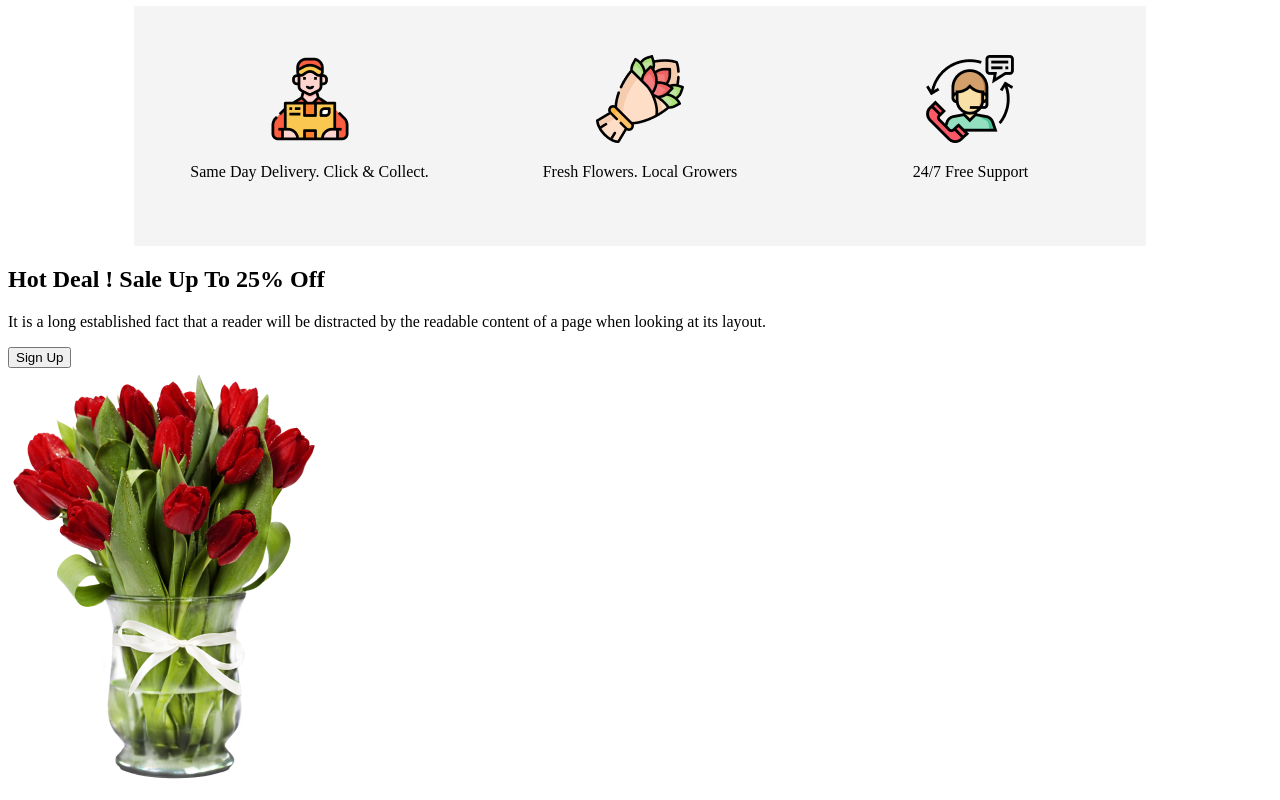
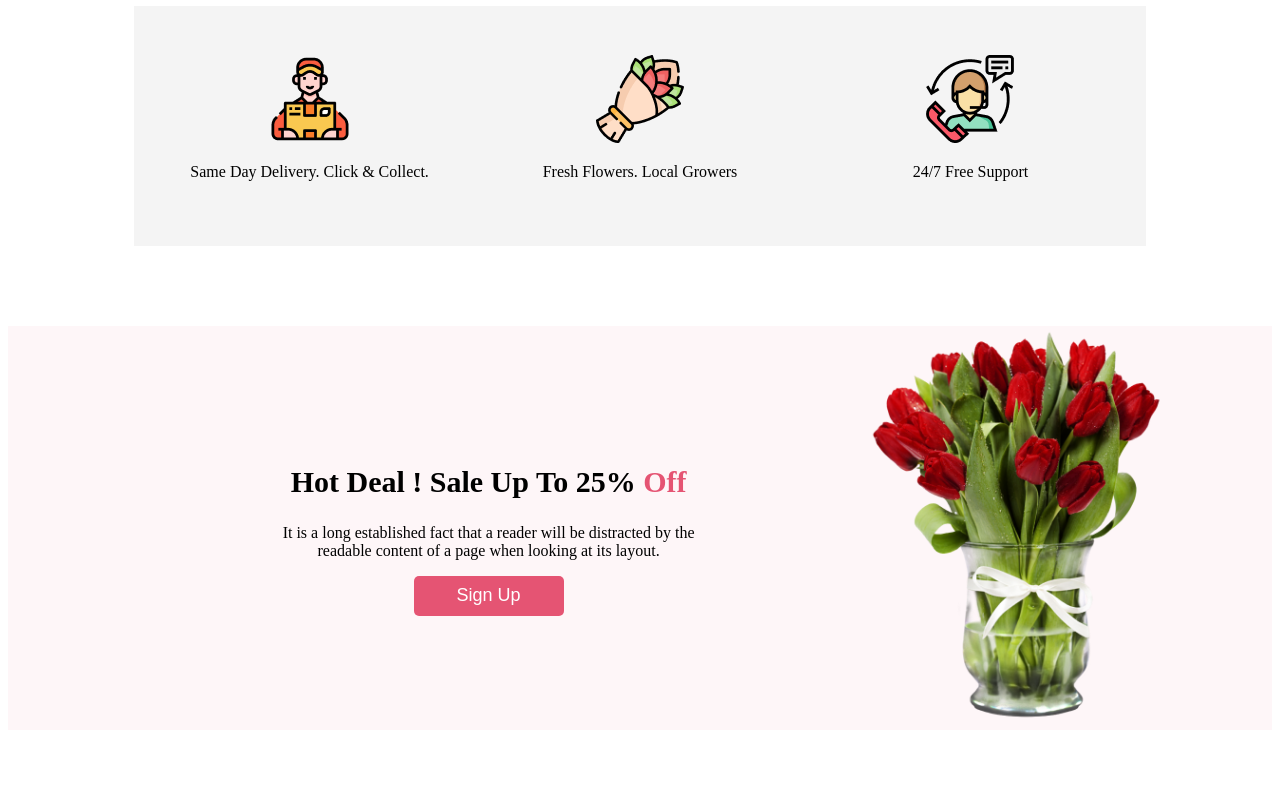
Before and after one commit to Shahin270/responsive-challenge-practise, a plain HTML site: page index.html in a window 1280 px wide. Shown: the part 1744-2544 px from the top of the page. After the commit the page ends 2482 px from the top, so only its background shows below. Drawn offline with Linux system fonts and the light colour scheme.

Commit message:
discount box added

```diff
--- a/index.html
+++ b/index.html
@@ -70,16 +70,16 @@
                 <p>24/7 Free Support</p>
             </div>
         </section>
-        <section>
-            <div>
-                <h1>
-                    Hot Deal ! Sale Up To 25%<span> Off</span>
+        <section class="discount-container">
+            <div class="discount-parent">
+                <h1 class="discount-title">
+                    Hot Deal ! Sale Up To 25%<span class="discount"> Off</span>
                 </h1>
-                <p>It is a long established fact that a reader will be distracted by the readable content of a page when looking at its layout.</p>
-                <button>Sign Up</button>
+                <p class="discount-description">It is a long established fact that a reader will be distracted by the readable content of a page when looking at its layout.</p>
+                <button class="banner-button">Sign Up</button>
             </div>
             <div>
-                <img src="Flower Asset/pngwing 8.png" alt="">
+                <img class="image-pot" src="Flower Asset/pngwing 8.png" alt="">
             </div>
         </section>
 
--- a/styles/index.css
+++ b/styles/index.css
@@ -140,6 +140,39 @@ header{
     padding: 10px;
 
 }
+.discount-container{
+    display: flex;
+    align-items: center;
+    justify-content: center;
+    background-color: #fef6f8;
+    margin-top: 80px;
+}
+.discount-title{
+    font-size: 30px;
+
+}
+.discount-description{
+    justify-content: center;
+    text-align: center;
+    align-content: center;
+    padding: 20%;
+    padding-top: 0;
+    padding-bottom: 0;
+
+}
+.discount-parent{
+    justify-content: center;
+    text-align: center;
+
+}
+.discount{
+    color: #E55473;
+}
+.image-pot{
+    height: 400px;
+    width: 100%;
+
+}
 
 
 
@@ -194,7 +227,7 @@ header{
 
     }
     .third-image{
-        height: 50vh;
+        height: 40vh;
         width: 200px;
     }
 
@@ -240,5 +273,9 @@ header{
     margin-right: 18%;
 
    }
+   .discount-container{
+    flex-direction: column;
+    gap: 30px;
+   }
 
 }
```
